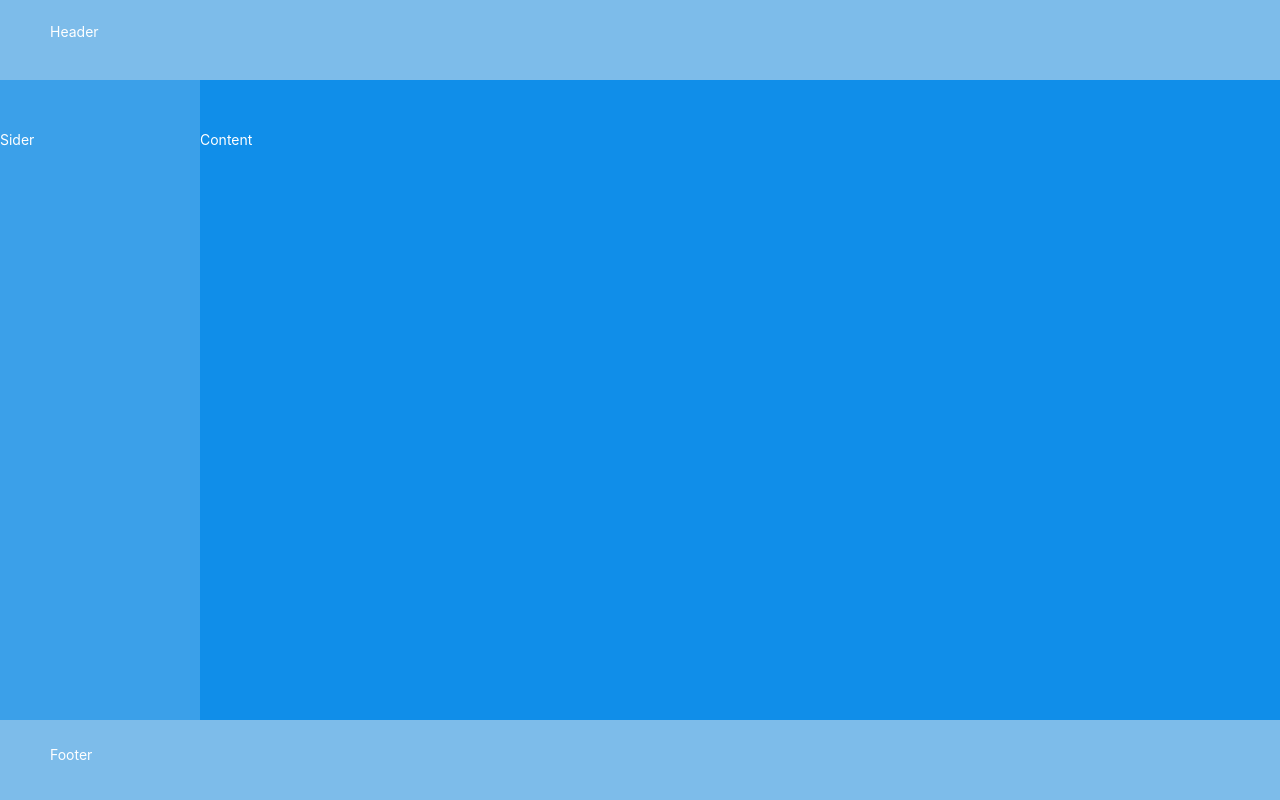
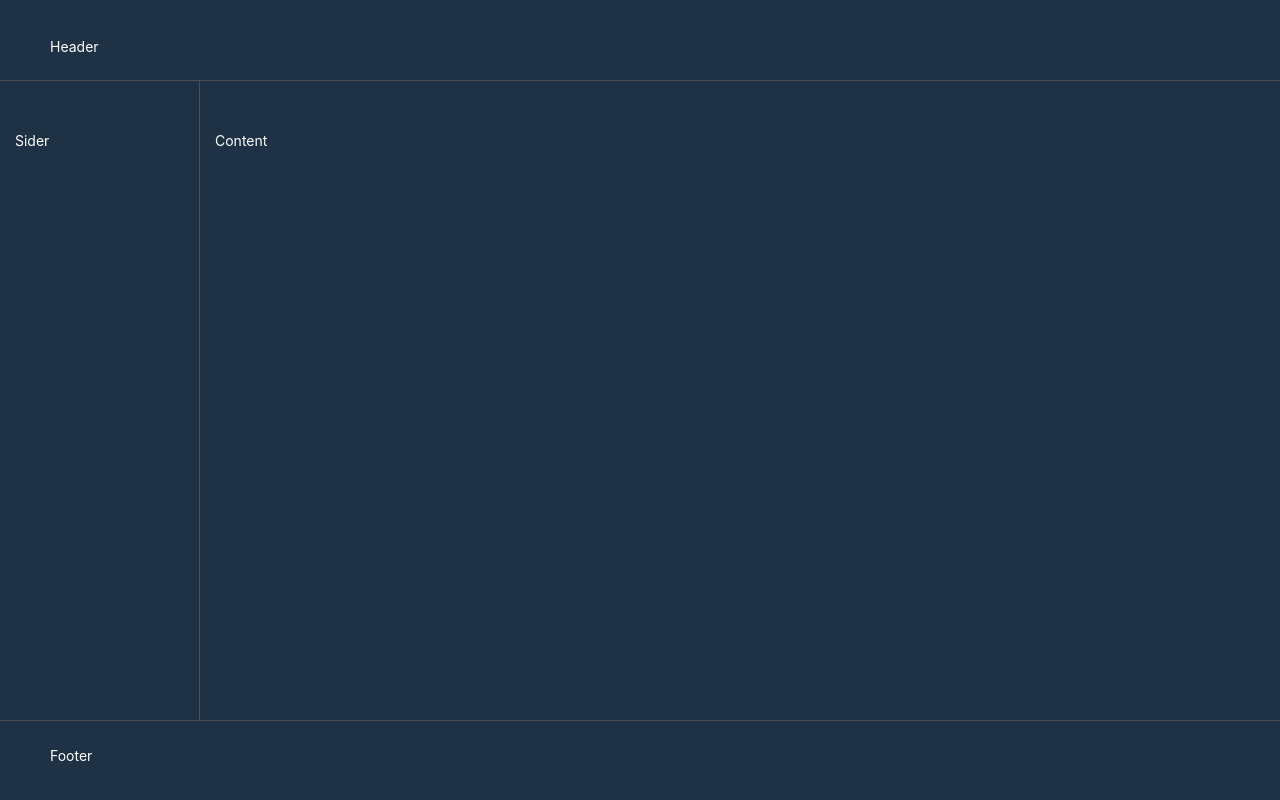
Before and after one commit to pohti/portfolio-antd, a React (Create React App) app: page / in a window 1280 px wide. Built offline with nearby package versions, Linux system fonts and the light colour scheme.

Commit message:
styling main layout

```diff
--- a/src/App.css
+++ b/src/App.css
@@ -1,25 +1,56 @@
 @import '~antd/dist/antd.css';
 
-/* .code-box-demo {
+:root {
+  --main-bg-color: #1e3145;
+  --main-border-color: #4d4f52;
+  --main-border-width: 0.1px;
+}
+
+.code-box-demo {
   text-align: center;
-} */
+}
 .ant-layout-header,
 .ant-layout-footer {
-  background: #7dbcea;
   color: #fff;
+  background: var(--main-bg-color);
   height: 10vh;
+
+}
+.ant-layout-header {
+  padding-top: 15px;
 }
 .ant-layout-footer {
   line-height: 1.5;
+  border-top-style: solid;
+  border-top-width: var(--main-border-width);
+  border-top-color: var(--main-border-color);
 }
+
+.ant-layout-content, .ant-layout-sider {
+  border-top-style: solid;
+  border-top-width: var(--main-border-width);
+  border-top-color: var(--main-border-color);
+}
+
 .ant-layout-sider {
-  background: #3ba0e9;
   color: #fff;
   line-height: 120px;
+  padding-left: 15px;
+  background: var(--main-bg-color);
+  border-right-style: solid;
+  border-right-width: var(--main-border-width);
+  border-right-color: var(--main-border-color);
+}
+[data-theme="dark"] .ant-layout-sider {
+  background: var(--main-bg-color);
 }
 .ant-layout-content {
-  background: rgba(16, 142, 233, 1);
+  min-height: 120px;
   color: #fff;
+  padding-left: 15px;
+  line-height: 120px;
+  background: var(--main-bg-color);
   height: 80vh;
-  line-height: 120px;
+
+
 }
--- a/src/App.js
+++ b/src/App.js
@@ -9,7 +9,7 @@ function App() {
     <div className="App">
       <Layout>
         <Header>Header</Header>
-        <Layout>
+        <Layout class="middle-layout">
           <Sider>Sider</Sider>
           <Content>Content</Content>
         </Layout>
```
